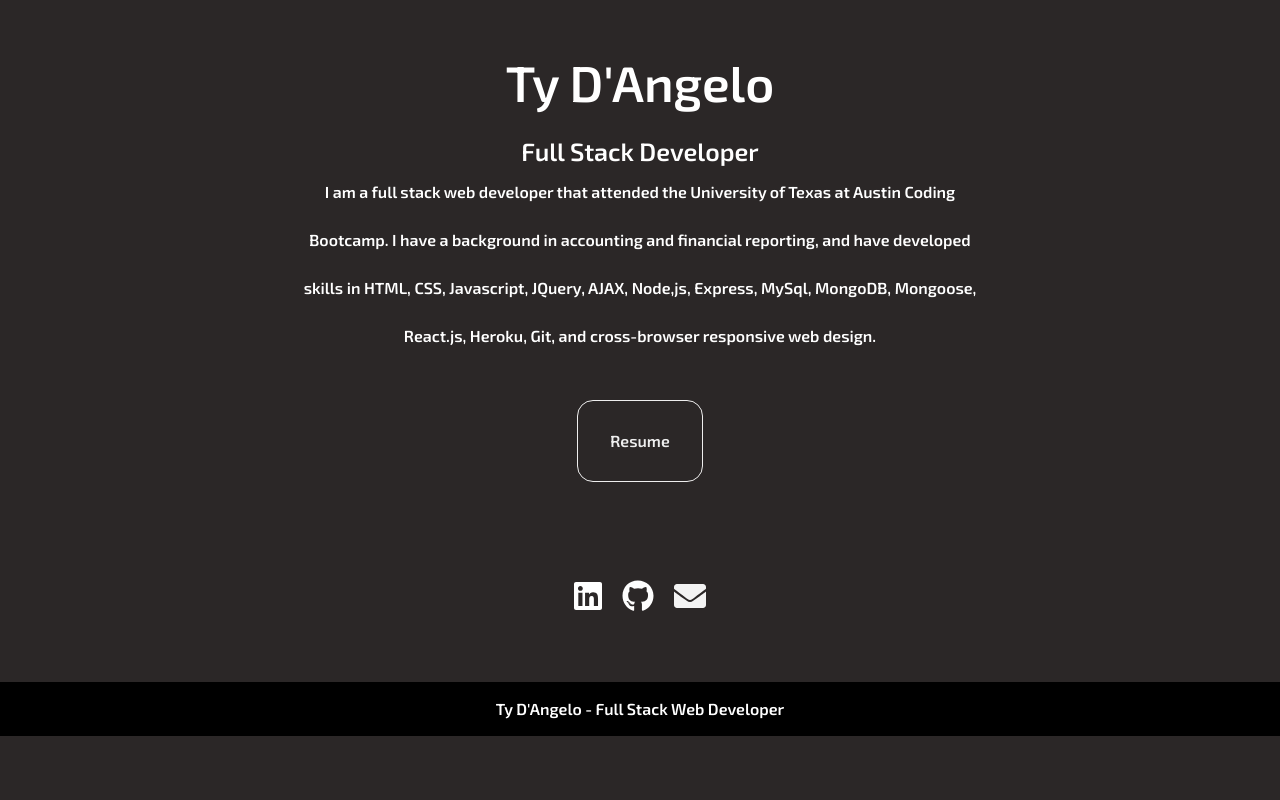
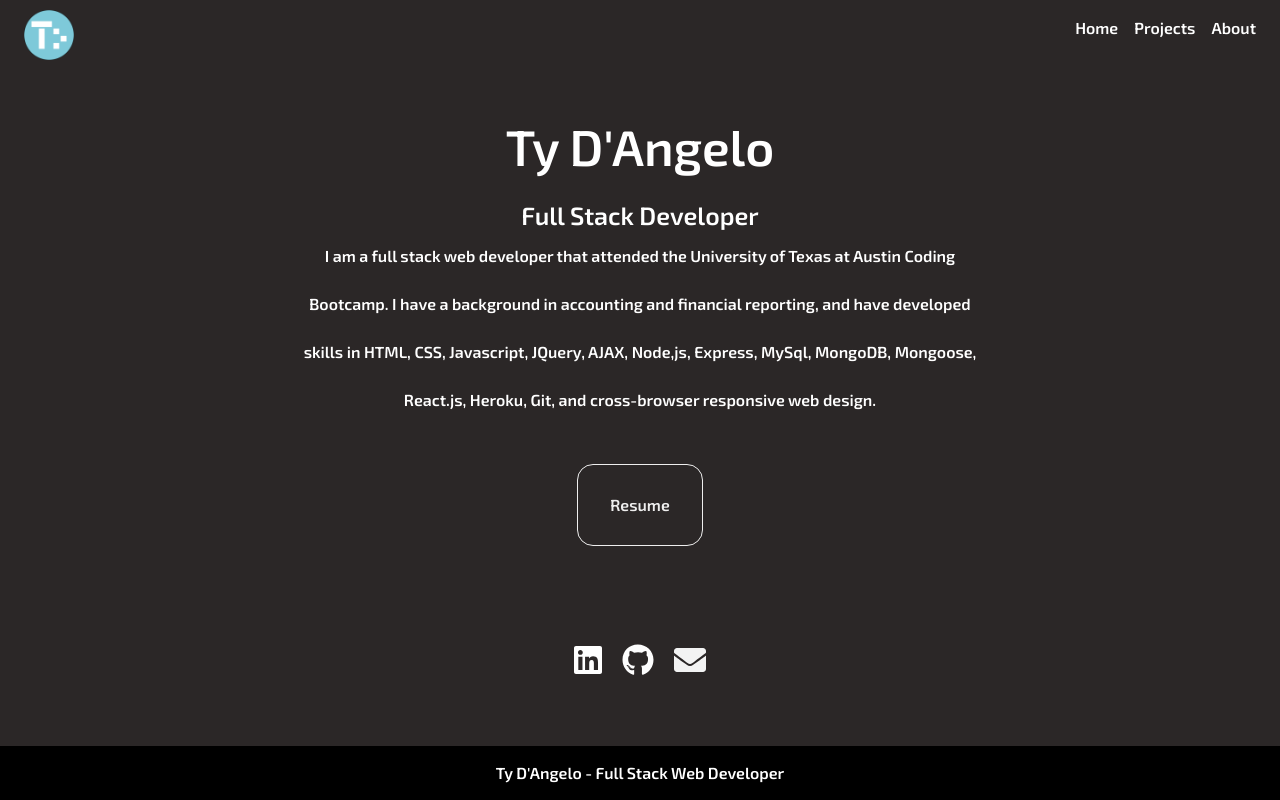
Before and after one commit to tydangelo18/react-portfolio, a React (Create React App) app in the folder portfolio/: page /about in a window 1280 px wide. Built offline with nearby package versions, Linux system fonts and the light colour scheme.

Commit message:
Built Header Component with styling.

```diff
--- /dev/null
+++ b/portfolio/src/components/Backdrop.js
@@ -0,0 +1,12 @@
+import React, {Component} from 'react';
+import '../styles/Backdrop.css';
+
+class Backdrop extends Component {
+    render() {
+        return (
+            <div className="backdrop" onClick={this.props.click} />
+        )
+    }
+}
+
+export default Backdrop;
--- a/portfolio/src/components/Header.js
+++ b/portfolio/src/components/Header.js
@@ -1,11 +1,29 @@
 import React, { Component } from 'react';
 import '../styles/Header.css';
+import SideBarButton from './SideBarButton';
+import logo from '../components/logo.png'
 
 class Header extends Component {
     render() {
         return (
             <header className="header">
-                {/**Logo and Menu will go here*/}
+                <nav className="header-navigation">
+                    <div className="header-button">
+                        <SideBarButton click={this.props.barClickHandler} />
+                    </div>
+                    <div className="header-logo">
+                    <a href="/">
+                        <img src={logo} width="50" height="50" alt="logo"></img>
+                    </a></div>
+                    <div className="spacer" />
+                    <div className="header-navigation-items">
+                        <ul>
+                            <li><a href="/">Home</a></li>
+                            <li><a href="/projects">Projects</a></li>
+                            <li><a href="/about">About</a></li>
+                        </ul>
+                    </div>
+                </nav>
             </header>
         )
     }
--- /dev/null
+++ b/portfolio/src/components/SideBar.js
@@ -0,0 +1,22 @@
+import React, {Component} from 'react';
+import '../styles/SideBar.css';
+
+class SideBar extends Component {
+    render() {
+        let sideBarClasses = 'side-bar';
+        if (this.props.show) {
+            sideBarClasses = 'side-bar open';
+        }
+        return (
+            <nav className={sideBarClasses}>
+                <ul>
+                    <li><a href="/">Home</a></li>
+                    <li><a href="/projects">Projects</a></li>
+                    <li><a href="/about">About</a></li>
+                </ul>
+            </nav>
+        )
+    }
+}
+
+export default SideBar;
--- /dev/null
+++ b/portfolio/src/components/SideBarButton.js
@@ -0,0 +1,16 @@
+import React, {Component} from 'react';
+import '../styles/SideBarButton.css'
+
+class SideBarButton extends Component {
+    render() {
+        return(
+            <button className="sidebarBtn" onClick={this.props.click}>
+                <div className="button-line" />
+                <div className="button-line" />
+                <div className="button-line" />
+            </button>
+        )
+    }
+}
+
+export default SideBarButton;
--- a/portfolio/src/pages/About.js
+++ b/portfolio/src/pages/About.js
@@ -2,12 +2,38 @@ import React, {Component} from "react";
 import '../styles/About.css'
 import Icons from '../components/Icons'
 import Button from "../components/Button";
+import Header from "../components/Header";
+import SideBar from "../components/SideBar";
+import Backdrop from '../components/Backdrop';
 
 class About extends Component {
+    // Initial State
+    state = {
+        sideBarOpen: false
+    };
+    // Change the state of sideBar
+    sideBarClickHandler = () => {
+        this.setState((prevState) => {
+            return {sideBarOpen: !prevState.sideBarOpen};
+        });
+    };
+
+    closesideBarClickHandler = () => {
+        this.setState({sideBarOpen: false});
+    }
+
     render() {
+        let backdrop;
+
+        if (this.state.sideBarOpen) {
+            backdrop = <Backdrop click={this.closesideBarClickHandler}/>
+        }
         return (
-            <div>
-                <header className="showcase">
+            <div style={{height: '100%'}}>
+                <Header barClickHandler={this.sideBarClickHandler} />
+                <SideBar show={this.state.sideBarOpen} />
+                {backdrop}
+                <header style={{marginTop: '64px'}} className="showcase">
                     <h1>Ty D'Angelo</h1>
                 </header>
 
--- a/portfolio/src/pages/Projects.js
+++ b/portfolio/src/pages/Projects.js
@@ -1,12 +1,40 @@
 import React, {Component} from "react";
-import '../styles/Projects.css'
-import ProjectCards from '../components/ProjectCards'
+import '../styles/Projects.css';
+import ProjectCards from '../components/ProjectCards';
+import Header from '../components/Header';
+import SideBar from '../components/SideBar';
+import Backdrop from '../components/Backdrop';
+
 
 class Projects extends Component {
+    // Initial State
+    state = {
+        sideBarOpen: false
+    };
+    // Change the state of sideBar
+    sideBarClickHandler = () => {
+        this.setState((prevState) => {
+            return {sideBarOpen: !prevState.sideBarOpen};
+        });
+    };
+
+    closesideBarClickHandler = () => {
+        this.setState({sideBarOpen: false});
+    }
+
     render() {
+        let backdrop;
+
+        if (this.state.sideBarOpen) {
+            backdrop = <Backdrop click={this.closesideBarClickHandler}/>
+        }
+
         return (
-            <div>
-
+            <div style={{height: '100%'}}>
+                <Header barClickHandler={this.sideBarClickHandler} />
+                <SideBar show={this.state.sideBarOpen} />
+                {backdrop}
+                <header style={{marginTop: '64px'}}></header>
                 <ProjectCards />
                 <ProjectCards />
             </div>
--- /dev/null
+++ b/portfolio/src/styles/Backdrop.css
@@ -0,0 +1,7 @@
+.backdrop {
+    position: fixed;
+    width: 100%;
+    height: 100%;
+    background-color: rgba(0, 0, 0, 0.3);
+    z-index: 100;
+}
--- a/portfolio/src/styles/Footer.css
+++ b/portfolio/src/styles/Footer.css
@@ -4,7 +4,7 @@
 }
 
 .footer span {
-    position: absolute;
+    position: fixed;
     bottom: 0;
     left: 0;
     right: 0;
--- a/portfolio/src/styles/Header.css
+++ b/portfolio/src/styles/Header.css
@@ -0,0 +1,66 @@
+.header {
+    position: fixed;
+    top: 0;
+    left: 0;
+    width: 100%;
+    background: #2b2727;
+    height: 56px;
+}
+
+.header-navigation {
+    display: flex;
+    align-items: center;
+    height: 100%;
+    padding: 0 1rem;
+}
+
+.spacer {
+    flex: 1;
+}
+
+.header-logo img {
+    margin-left: .5rem;
+    margin-top: 2rem;
+}
+
+.header-logo {
+    margin-left: 0.5rem;
+}
+
+.header-navigation-items ul {
+    list-style: none;
+    margin: 0;
+    padding: 0;
+    display: flex;
+
+}
+
+.header-navigation-items li {
+    padding: 0 .5rem;
+}
+
+.header-navigation-items a {
+    color: white;
+    text-decoration: none;
+}
+
+.header-navigation-items a:hover,
+.header-navigation-items a:active {
+    color: blanchedalmond;
+}
+
+/* Mobile Phones */
+@media (max-width: 768px) {
+    .header-navigation-items {
+        display: none;
+    }
+}
+
+@media (min-width: 769px) {
+    .header-button {
+        display: none;
+    }
+    .header-logo {
+        margin-left: 0;
+    }
+}
--- /dev/null
+++ b/portfolio/src/styles/SideBar.css
@@ -0,0 +1,46 @@
+.side-bar {
+    height: 100%;
+    background-color: white;
+    box-shadow: 2px 0px 5px rgba(0, 0, 0, 0.5);
+    position: fixed;
+    top: 0;
+    left: 0;
+    width: 70%;
+    max-width: 400px;
+    z-index: 200;
+    transform: translateX(-100%);
+    transition: transform 0.3s ease-out;
+}
+
+.side-bar.open {
+    transform: translateX(0);
+}
+
+.side-bar ul {
+    height: 100%;
+    list-style: none;
+    display: flex;
+    flex-direction: column;
+    justify-content: center;
+}
+
+.side-bar li {
+    margin: 0.5rem 0;
+}
+
+.side-bar a {
+    color: #2b2727;
+    text-decoration: none;
+    font-size: 1.2rem;
+}
+
+.side-bar a:hover,
+.side-bar a:active {
+    color: blanchedalmond;
+}
+
+@media (min-width: 696px) {
+    .side-bar {
+        display: none;
+    }
+}
--- /dev/null
+++ b/portfolio/src/styles/SideBarButton.css
@@ -0,0 +1,22 @@
+.sidebarBtn {
+    display: flex;
+    flex-direction: column;
+    justify-content: space-around;
+    height: 24px;
+    width: 30px;
+    background: transparent;
+    border: none;
+    cursor: pointer;
+    padding: 0;
+    box-sizing: border-box;
+}
+
+.sidebarBtn:focus {
+    outline: none;
+}
+
+.button-line {
+    width: 30px;
+    height: 2px;
+    background: white;
+}
```
